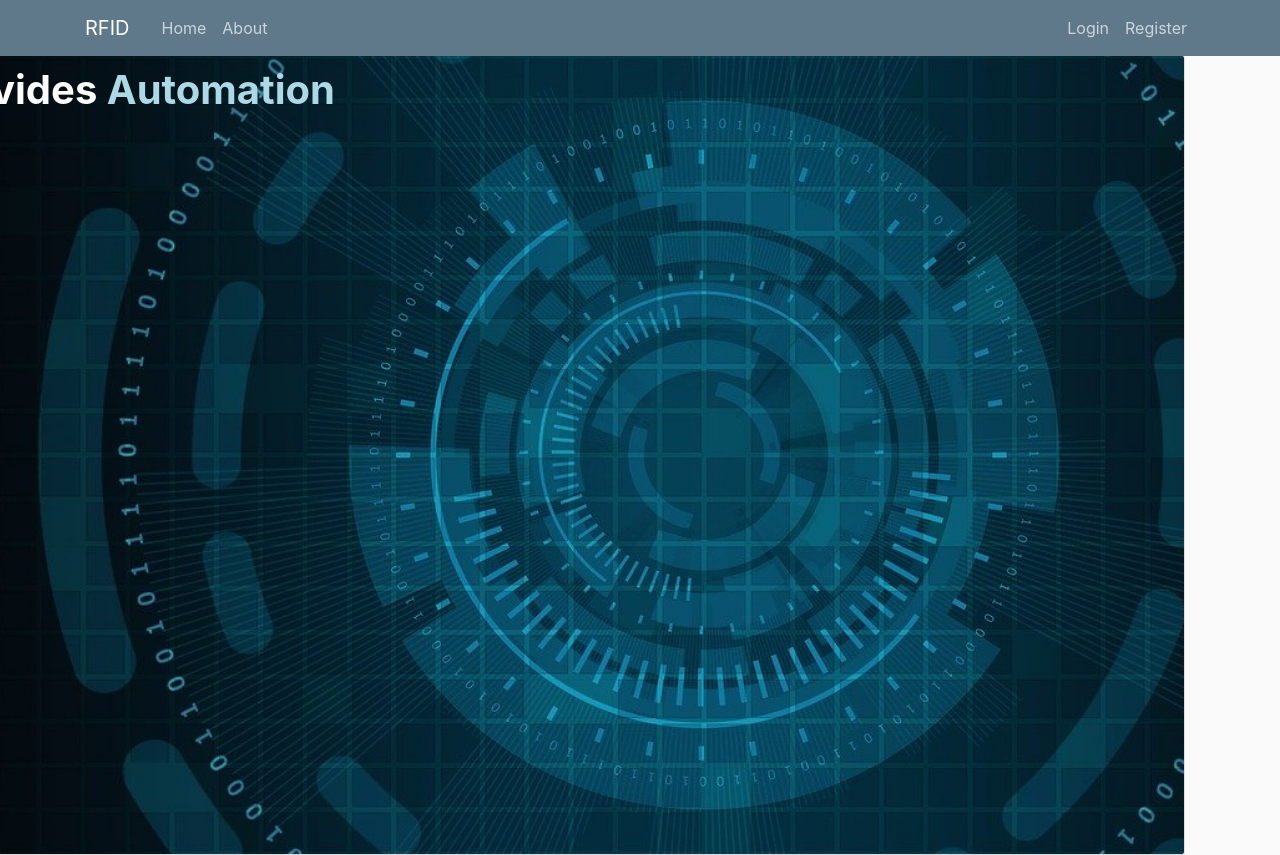
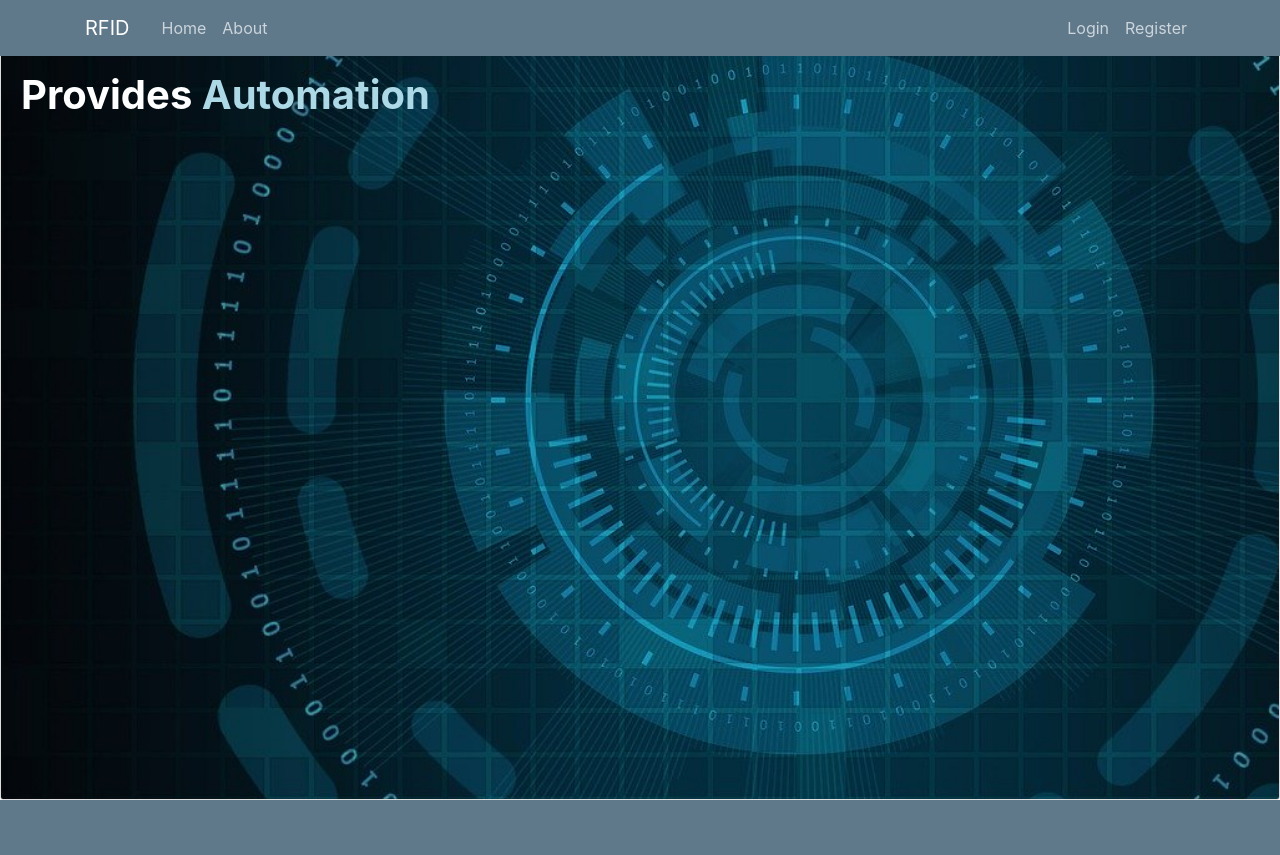
Before and after one commit to MKing301/rfid-attendance, a Flask app: page /home in a window 1280 px wide. After the commit the page ends 800 px from the top, so only its background shows below. Run offline with Flask 2, Linux system fonts and the light colour scheme; some libraries are stand-ins or nearby versions.

Commit message:
Update css for home template content and alerts

```diff
--- a/tag_reader/static/main.css
+++ b/tag_reader/static/main.css
@@ -5,27 +5,41 @@ body {
   }
 
 #background-home {
-    min-width: 100%;
-    min-height: 100%;
-    background-image: url('../static/images/cyber-3400789_1280.jpg');
-    background-size: cover;
-    margin: -25px -75px -15px -180px;
-    position: absolute;
+	background-image: url('../static/images/cyber-3400789_1280.jpg');
+	background-size: cover;
+	content: "";
+	display: block;
+	position: absolute;
+	top: 0;
+	left: 0;
+    width: 100%;
+    height: 100%;
 }
 
 #background-home h1 {
+	margin-top: 60px;
     color: white;
     font-weight: bold;
 }
 
 #background-home h1 .keyword{
+	margin-top: 60px;
     color: lightblue;
     font-weight: bold;
+}
+
+.alert {
+    margin-top: 60px;
+    z-index: 9999;
 }
 
 h1, h2, h3, h4, h5, h6 {
     color: #444444;
   }
+
+p {
+	font-size: 1.0em;
+}
 
 .bg-steel {
     background-color: #5f788a;
```
